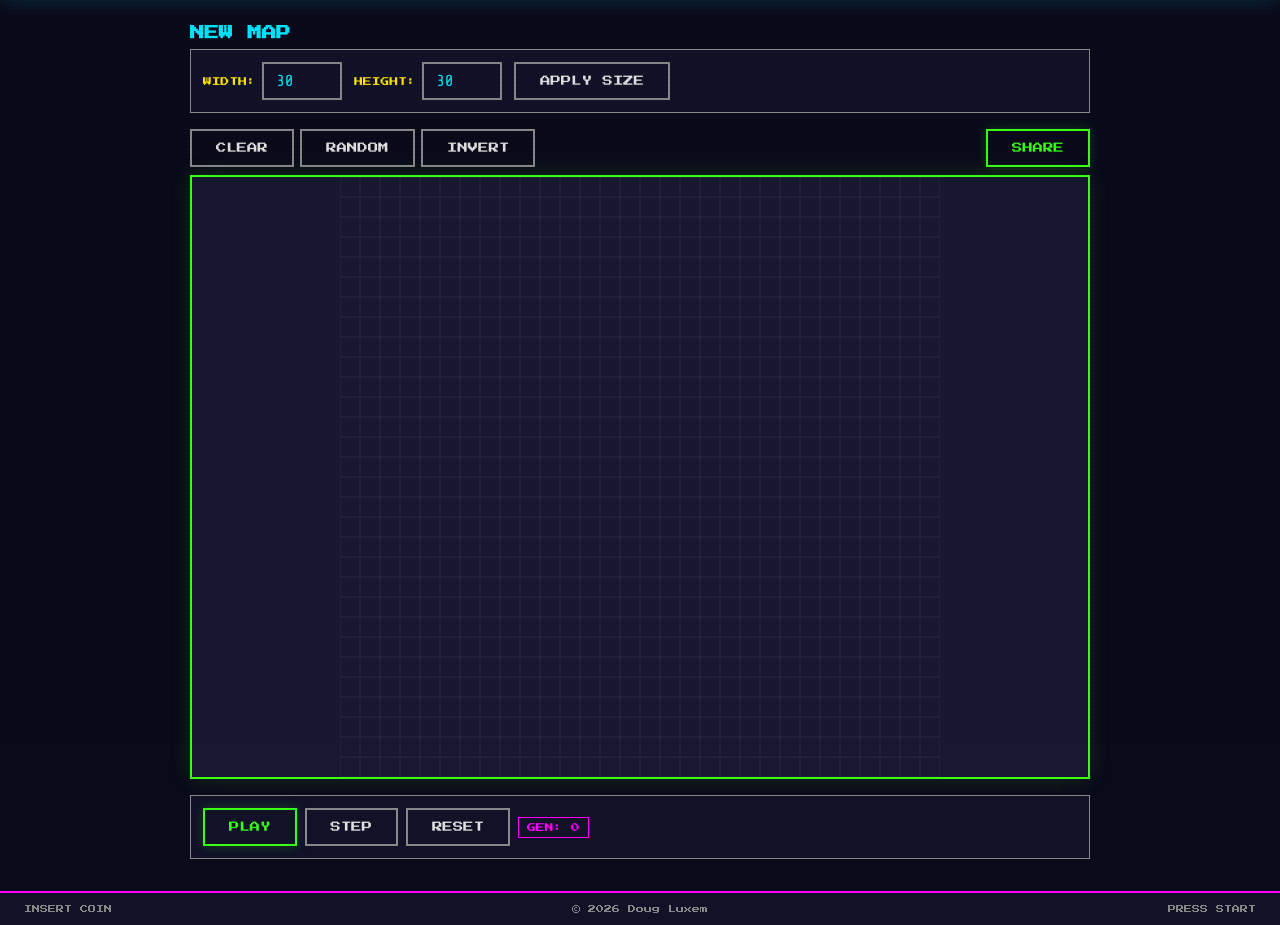
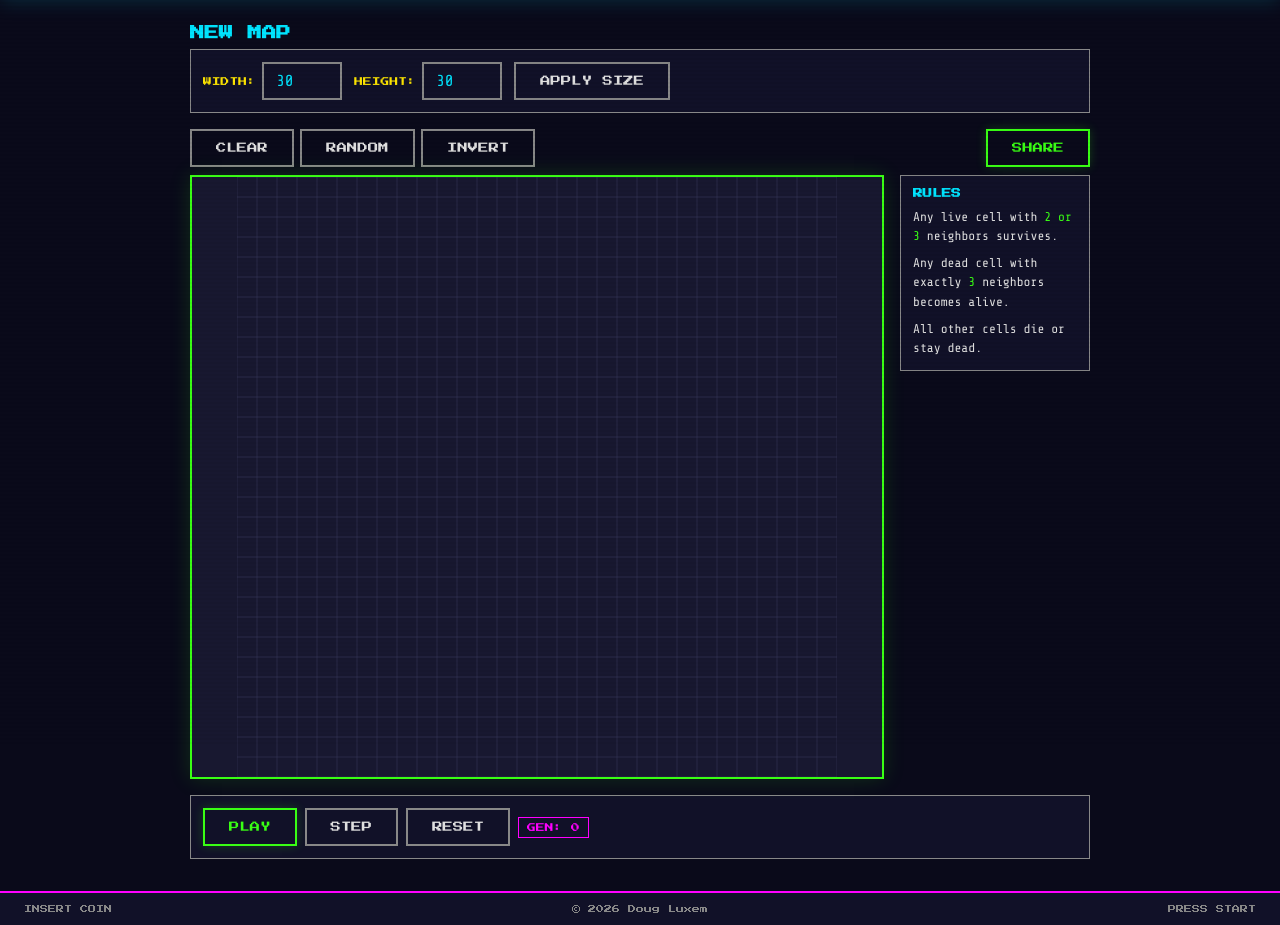
Before and after one commit to dluxem/gameoflife, a web app: page /edit.html in a window 1280 px wide. Shown: the part 54-979 px from the top of the page. Run offline with its HTML, style and script files only (its server is not run), Linux system fonts and the light colour scheme; data that the repository does not hold is empty.

Commit message:
Add Game of Life rules panel to the right of the editor grid
Rules are displayed in a sidebar next to the canvas, avoiding any
extra page height. On narrow screens the panel stacks below the grid.

https://claude.ai/code/session_01GpExW7ALaTidPxn4m8j7ZK

```diff
--- a/public/css/site.css
+++ b/public/css/site.css
@@ -367,21 +367,54 @@ main {
     white-space: nowrap;
 }
 .edit-toolbar { display: flex; gap: 0.4rem; margin-bottom: 0.5rem; flex-wrap: wrap; }
+.edit-grid-row {
+    display: flex;
+    gap: 1rem;
+    margin-bottom: 1rem;
+    align-items: flex-start;
+}
 .edit-area {
     background: var(--cell-dead);
     border: 2px solid var(--neon-green);
     box-shadow: 0 0 20px rgba(57, 255, 20, 0.15);
-    margin-bottom: 1rem;
     display: flex;
     justify-content: center;
     overflow: hidden;
     cursor: crosshair;
+    flex: 1;
+    min-width: 0;
 }
 .edit-area canvas {
     display: block;
     max-width: 100%;
     image-rendering: pixelated;
 }
+.edit-rules {
+    width: 190px;
+    flex-shrink: 0;
+    padding: 0.75rem;
+    border: 1px solid var(--text-dim);
+    background: var(--bg-panel);
+}
+.rules-title {
+    font-family: var(--font-arcade);
+    font-size: 0.6rem;
+    color: var(--neon-cyan);
+    margin: 0 0 0.6rem 0;
+}
+.rules-list {
+    list-style: none;
+    margin: 0;
+    padding: 0;
+    font-size: 0.8rem;
+    color: var(--text-primary);
+    line-height: 1.5;
+}
+.rules-list li {
+    margin-bottom: 0.5rem;
+}
+.rules-list li:last-child { margin-bottom: 0; }
+.rules-list .hl { color: var(--neon-green); }
 .edit-actions { display: flex; gap: 0.5rem; flex-wrap: wrap; margin-bottom: 1rem; }
 
 /* --- Save result --- */
@@ -487,4 +520,6 @@ body::after {
     .play-controls { flex-direction: column; align-items: stretch; }
     .speed-control { margin-left: 0; justify-content: center; }
     .share-form .arcade-input { max-width: 100%; }
+    .edit-grid-row { flex-direction: column; }
+    .edit-rules { width: auto; }
 }
--- a/public/edit.html
+++ b/public/edit.html
@@ -44,8 +44,18 @@
                 <button id="btnShare" class="arcade-btn primary" style="margin-left:auto">SHARE</button>
             </div>
 
-            <div class="edit-area">
-                <canvas id="editCanvas"></canvas>
+            <div class="edit-grid-row">
+                <div class="edit-area">
+                    <canvas id="editCanvas"></canvas>
+                </div>
+                <div class="edit-rules">
+                    <h2 class="rules-title">RULES</h2>
+                    <ul class="rules-list">
+                        <li>Any live cell with <span class="hl">2 or 3</span> neighbors survives.</li>
+                        <li>Any dead cell with exactly <span class="hl">3</span> neighbors becomes alive.</li>
+                        <li>All other cells die or stay dead.</li>
+                    </ul>
+                </div>
             </div>
 
             <div class="play-controls">
```
